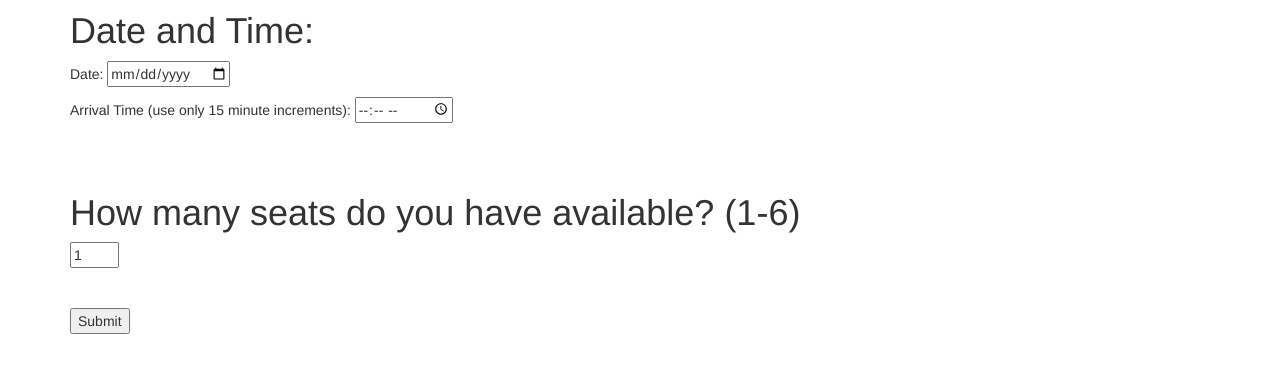
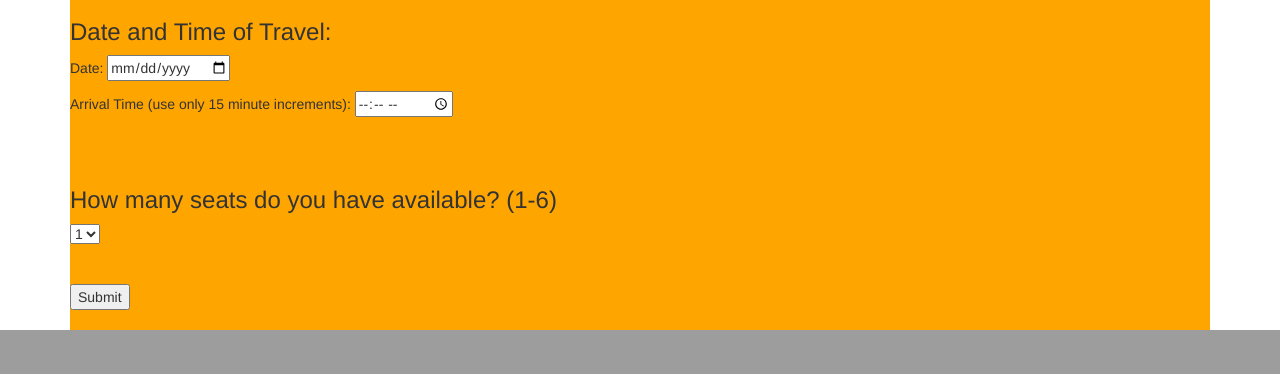
Before and after one commit to julie-norris/carpool, a Flask app: page /driver in a window 1280 px wide. Shown: the part 734-1108 px from the top of the page. After the commit the page ends 1064 px from the top, so only its background shows below. Run offline with Flask 2, Linux system fonts and the light colour scheme; some libraries are stand-ins or nearby versions.

Commit message:
making style changes and fixing bugs

```diff
--- a/server.py
+++ b/server.py
@@ -376,7 +376,7 @@ def sms():
     driver_number = request.form.get('d_number')
     num = '+1' + driver_number
     rider_number = request.form.get('r_number')
-    print rider_number
+
     message_body = "Please confirm details with the rider @" + rider_number
 
     new_message = client.messages.create(to=num,
--- a/templates/Let's_Go!.html
+++ b/templates/Let's_Go!.html
@@ -24,7 +24,7 @@
   font-weight: 300;
   margin-left: 12 px;
   padding: 0 11px 0 13px;
-  width: 200px;
+  width: 300px;
 }
 
 #pac-origin-input: focus,
@@ -74,7 +74,7 @@
         var destinationAutocomplete = new google.maps.places.Autocomplete(destinationInput, {placeIdOnly: true});
 
         this.map.controls[google.maps.ControlPosition.TOP_LEFT].push(originInput);
-        this.map.controls[google.maps.ControlPosition.TOP_RIGHT].push(destinationInput);
+        this.map.controls[google.maps.ControlPosition.TOP_CENTER].push(destinationInput);
       }
 
 
@@ -102,7 +102,8 @@
 
 
 <body>
-<form id='form' action="/map" method='POST'>
+<form class="form-horizontal" id='form' action="/map" method='POST'>
+  <div class="container">
     <input id="end" name="end" type='hidden'>
     <span id="destination">
       <h1>Where are you going?</h1>
@@ -111,14 +112,20 @@
     <br>
     <input id="start" name="start" type='hidden'>
     <div id="start-address">
-    <h1>What is your starting address?</h1>
+      <h1>Enter your start location and destination:</h1>
       <input id="pac-origin-input" name="originInput" class="controls" type="text" placeholder="Where are you starting from?" >
     </div>
-  <button id="getroute" type="button"> Get Directions</button>
+  </div>
+  <div style="background: orange;">
+  <div class="row" >
+    <div class="container">
+      <button id="getroute" class="form-control" style="background: #2ba6cb" type="button"> Click here to Get A Driving Route</button>
+    </div>
+  </div>
   <div id="map"></div>
 
   <div id="datepicker">
-    <h1>Date and Time:</h1>
+    <h3>Date and Time of Travel:</h3>
     <p>Date: <input type="date" name='date' ></p>
      <p>Arrival Time (use only 15 minute increments): <input type="time" name="arrival_time"></p>
 
@@ -127,9 +134,15 @@
     <br>
     <br>
 
-  <div id="num_seats">
-    <h1>How many seats do you have available? (1-6)</h1>
-    <input type="number" name="num_seats" value="1" min="1" max="6" step="1">
+<div class="dropdown" id="num_seats">
+  <h3>How many seats do you have available? (1-6)</h3>
+    <select name="num_seats">
+      <option value="1">1</option>
+      <option value="2">2</option>
+      <option value="3">3</option>
+      <option value="4">4</option>
+      <option value="5">5</option>
+    </select>
   </div>
     <br>
     <br>
--- a/templates/map_routes.html
+++ b/templates/map_routes.html
@@ -122,14 +122,14 @@
     </div>
 
     <div>
-        <h1>What date and time do you want to arrive?</h1>
+        <h3>What date and time do you want to arrive?</h3>
         <div id="datepicker">
             <p>Date: <input id="date"type="date" name='date'></p>
             <p>Arrival Time (use only 15 minute increments): <input id="time" type="time" name="time"></p>
         </div>
     </div>
     <div >
-       <p>How many seats do you need in the car?</p><input id="seats" type="number" name="num_seats">
+       <p>How many seats do you need in the car?</p><input id="seats" type="number" name="num_seats" min="1" max="5">
     </div><br><br>
     <input type="submit">
 </form>
```
Lines whose indentation alone changed are shown as unchanged.
